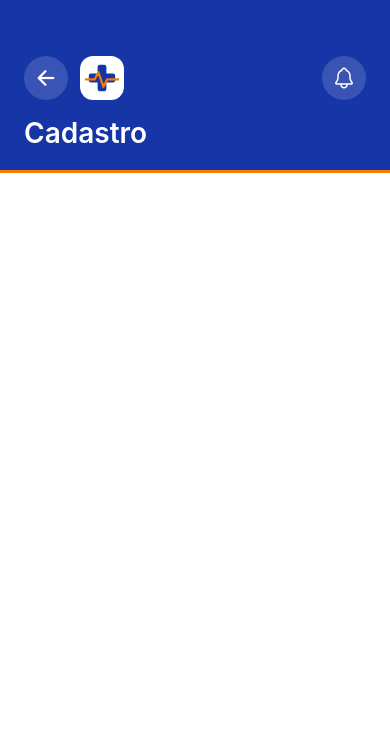
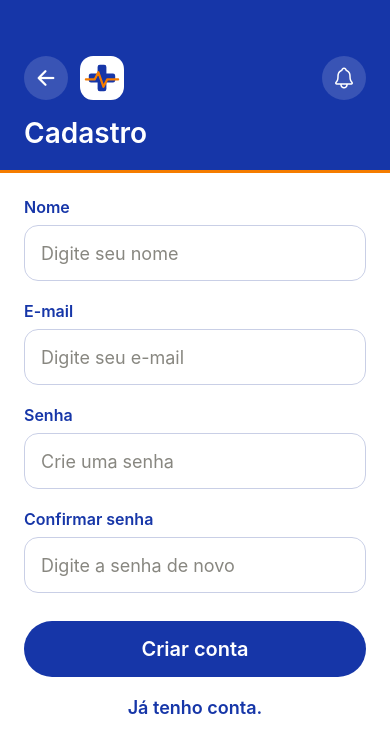
Before and after one commit to oandredev/projeto-gerenciamento-de-saude, a React Native app in the folder frontend/: screen /SignUp in a window 390 px wide. Shown: the top 752 px of the page. Built offline with nearby package versions, Linux system fonts and the light colour scheme.

Commit message:
feat: tela de cadastro - em construção

```diff
--- a/frontend/src/screens/SignUpScreen.js
+++ b/frontend/src/screens/SignUpScreen.js
@@ -1,19 +1,144 @@
-import { StyleSheet, View } from 'react-native';
+import { useState } from 'react';
+import {
+  KeyboardAvoidingView,
+  Platform,
+  Pressable,
+  ScrollView,
+  StyleSheet,
+  Text,
+  TextInput,
+  View,
+} from 'react-native';
 import Header from '../components/Header';
 import { colors } from '../styles/theme';
 
 export default function SignUpScreen({ navigation }) {
+  const [name, setName] = useState('');
+  const [email, setEmail] = useState('');
+  const [password, setPassword] = useState('');
+  const [confirmPassword, setConfirmPassword] = useState('');
+  const [error, setError] = useState('');
+
+  function handleSignUp() {
+    if (!name || !email || !password || !confirmPassword) {
+      setError('Preencha todos os campos.');
+      return;
+    }
+    if (password !== confirmPassword) {
+      setError('As senhas não são iguais.');
+      return;
+    }
+    setError('');
+    console.log('Criar conta:', { name, email });
+  }
+
   return (
-    <View style={styles.container}>
+    <KeyboardAvoidingView
+      style={styles.container}
+      behavior={Platform.OS === 'ios' ? 'padding' : undefined}
+    >
       <Header
         title="Cadastro"
         showProfileSwitch={false}
         onBack={() => navigation.goBack()}
       />
-    </View>
+
+      <ScrollView
+        contentContainerStyle={styles.content}
+        keyboardShouldPersistTaps="handled"
+      >
+        <Text style={styles.label}>Nome</Text>
+        <TextInput
+          style={styles.input}
+          placeholder="Digite seu nome"
+          placeholderTextColor={colors.placeholder}
+          value={name}
+          onChangeText={setName}
+        />
+
+        <Text style={styles.label}>E-mail</Text>
+        <TextInput
+          style={styles.input}
+          placeholder="Digite seu e-mail"
+          placeholderTextColor={colors.placeholder}
+          keyboardType="email-address"
+          autoCapitalize="none"
+          value={email}
+          onChangeText={setEmail}
+        />
+
+        <Text style={styles.label}>Senha</Text>
+        <TextInput
+          style={styles.input}
+          placeholder="Crie uma senha"
+          placeholderTextColor={colors.placeholder}
+          secureTextEntry
+          value={password}
+          onChangeText={setPassword}
+        />
+
+        <Text style={styles.label}>Confirmar senha</Text>
+        <TextInput
+          style={styles.input}
+          placeholder="Digite a senha de novo"
+          placeholderTextColor={colors.placeholder}
+          secureTextEntry
+          value={confirmPassword}
+          onChangeText={setConfirmPassword}
+        />
+
+        {error !== '' && <Text style={styles.error}>{error}</Text>}
+
+        <Pressable style={styles.primaryButton} onPress={handleSignUp}>
+          <Text style={styles.primaryText}>Criar conta</Text>
+        </Pressable>
+
+        <Pressable
+          style={styles.link}
+          onPress={() => navigation.goBack()}
+        >
+          <Text style={styles.linkText}>Já tenho conta.</Text>
+        </Pressable>
+      </ScrollView>
+    </KeyboardAvoidingView>
   );
 }
 
 const styles = StyleSheet.create({
   container: { flex: 1, backgroundColor: colors.white },
+  content: { padding: 24, paddingBottom: 40 },
+  label: {
+    color: colors.blue,
+    fontSize: 16,
+    fontWeight: '600',
+    marginBottom: 8,
+  },
+  input: {
+    height: 56,
+    borderWidth: 1.5,
+    borderColor: colors.border,
+    borderRadius: 14,
+    paddingHorizontal: 16,
+    fontSize: 18,
+    color: colors.ink,
+    backgroundColor: colors.white,
+    marginBottom: 20,
+  },
+  error: {
+    color: colors.orangeText,
+    fontSize: 16,
+    fontWeight: '600',
+    marginBottom: 12,
+  },
+  primaryButton: {
+    height: 56,
+    borderRadius: 28,
+    backgroundColor: colors.blue,
+    alignItems: 'center',
+    justifyContent: 'center',
+    marginTop: 8,
+  },
+  primaryText: { color: colors.white, fontSize: 20, fontWeight: '600' },
+  link: { alignItems: 'center', paddingVertical: 20 },
+  linkText: { color: colors.blue, fontSize: 18, fontWeight: '600' },
 });
```
Also changed, not shown: frontend/src/screens/HomeScreen.js (+45 -10 lines).
